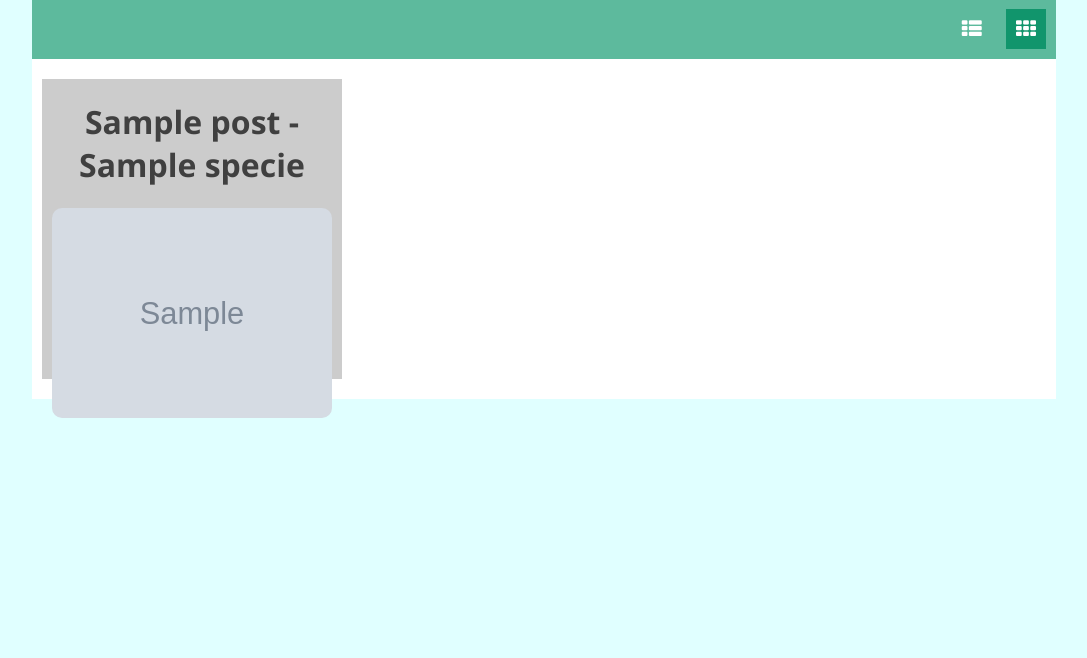
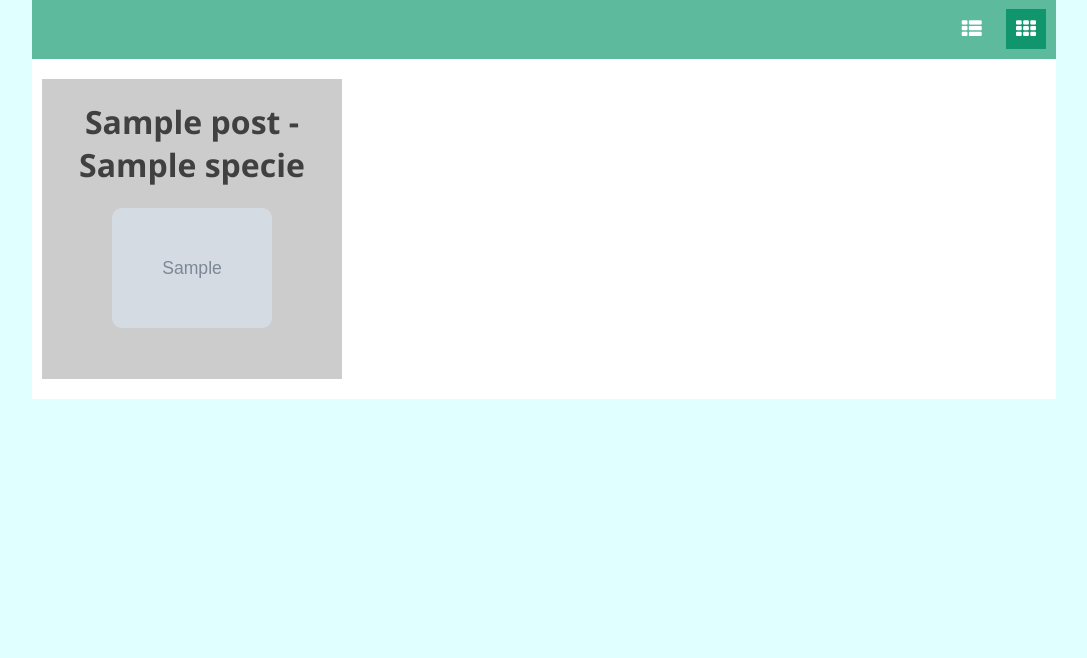
Before and after one commit to nicolalandro/python_lite_heroku_server, a Flask app: template templates/show_dataset.html in a window 1280 px wide. Shown: the part 31-689 px from the top of the page, without its empty margins (96-1183 px from the left). Run offline with Flask 2, Linux system fonts and the light colour scheme; the template is opened without the code that fills it: most values are stand-ins (such as "Sample title", 1, 10 or a date in 2020); grey boxes marked "Sample" are stand-in pictures; some libraries are stand-ins or nearby versions.

Commit message:
sistemata grafica as box

```diff
--- a/static/css/show_dataset.css
+++ b/static/css/show_dataset.css
@@ -91,8 +91,8 @@ header a.hide-list{
 .wrapper img {
   border-radius: 10px;
   vertical-align: center;
-  max-width8: 70%;
-  max-height: 70%;
+  max-width8: 120px;
+  max-height: 120px;
 }
 
 .wrapper.list-mode .container{
```
